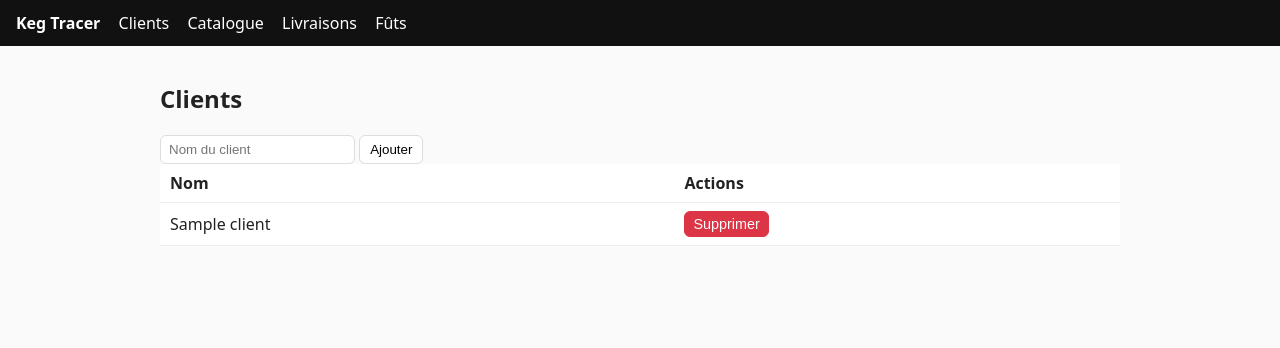
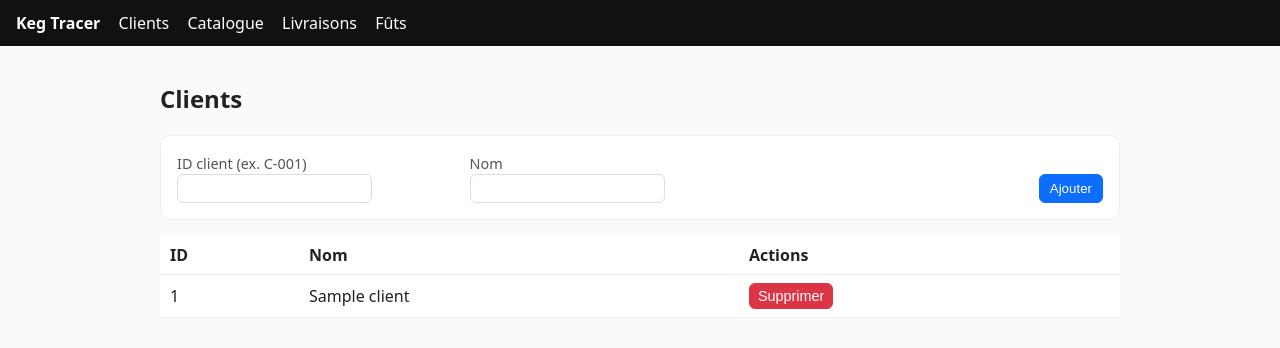
Before and after one commit to lecentrallanderneau-oss/keg-tracer, a Flask app: page /clients in a window 1280 px wide. Shown: the top 348 px of the page. Run offline with Flask 3, Linux system fonts and the light colour scheme; tables that the repository leaves empty hold one stand-in row (values such as "Sample post"); some libraries are stand-ins or nearby versions.

Commit message:
Update clients.html

```diff
--- a/templates/clients.html
+++ b/templates/clients.html
@@ -1,37 +1,46 @@
 {% extends "base.html" %}
 {% block content %}
-<div class="container mt-4">
 <h2>Clients</h2>
 
-  <form action="{{ url_for('add_client') }}" method="post" class="mb-3">
-    <div class="input-group">
-      <input type="text" name="name" class="form-control" placeholder="Nom du client" required>
-      <button type="submit" class="btn btn-success">Ajouter</button>
+<div class="card" style="margin-bottom:16px;">
+  <form method="post" action="{{ url_for('add_client') }}">
+    <div class="grid" style="grid-template-columns: 1fr 2fr auto;">
+      <div>
+        <label for="id">ID client (ex. C-001)</label><br>
+        <input type="text" name="id" id="id" required>
+      </div>
+      <div>
+        <label for="name">Nom</label><br>
+        <input type="text" name="name" id="name" required>
+      </div>
+      <div style="align-self:end;">
+        <button class="btn btn-primary" type="submit">Ajouter</button>
+      </div>
     </div>
   </form>
+</div>
 
-  <table class="table table-bordered">
+<table>
   <thead>
-      <tr>
-        <th>Nom</th>
-        <th>Actions</th>
-      </tr>
+    <tr><th>ID</th><th>Nom</th><th>Actions</th></tr>
   </thead>
   <tbody>
     {% for client in clients %}
     <tr>
+      <td>{{ client.id }}</td>
       <td>{{ client.name }}</td>
       <td>
-          <form action="{{ url_for('delete_client', client_id=client.id) }}" method="post" style="display:inline;">
+        <form class="inline" action="{{ url_for('delete_client', client_id=client.id) }}" method="post">
           <button type="submit" class="btn btn-danger btn-sm"
-                    onclick="return confirm('Supprimer {{ client.name }} ?');">
+                  onclick="return confirm('Supprimer ce client et ses livraisons ?');">
             Supprimer
           </button>
         </form>
       </td>
     </tr>
+    {% else %}
+    <tr><td colspan="3">Aucun client.</td></tr>
     {% endfor %}
   </tbody>
 </table>
-</div>
 {% endblock %}
```
Lines whose indentation alone changed are shown as unchanged.
